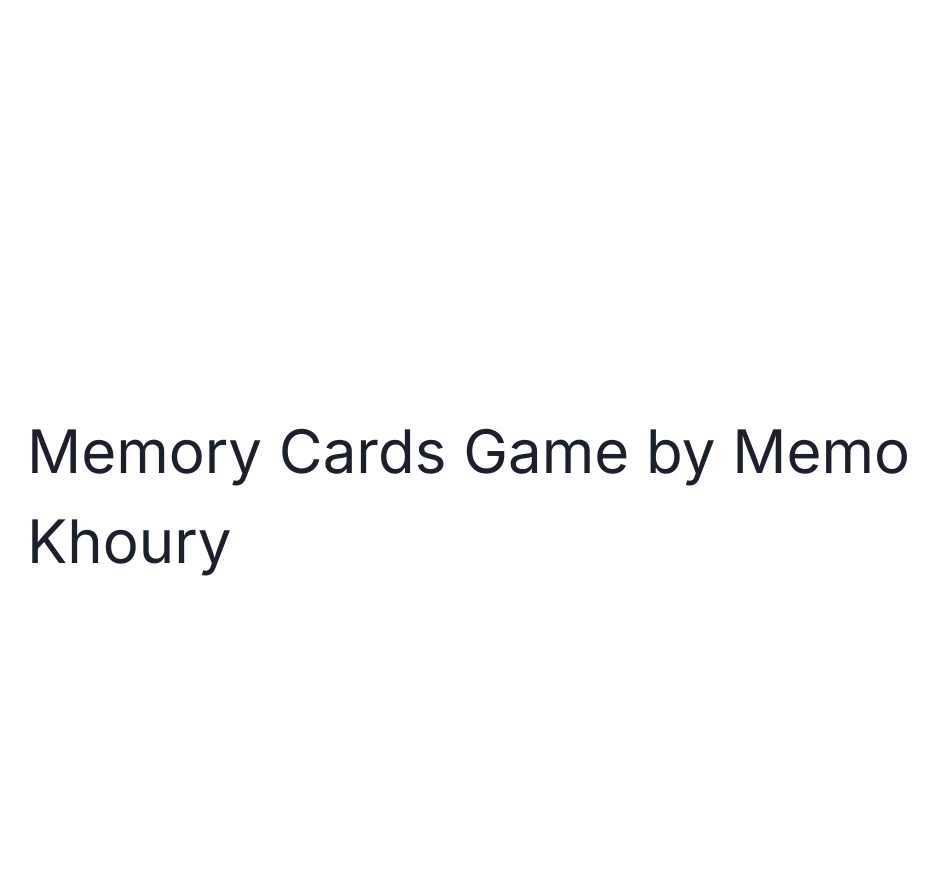
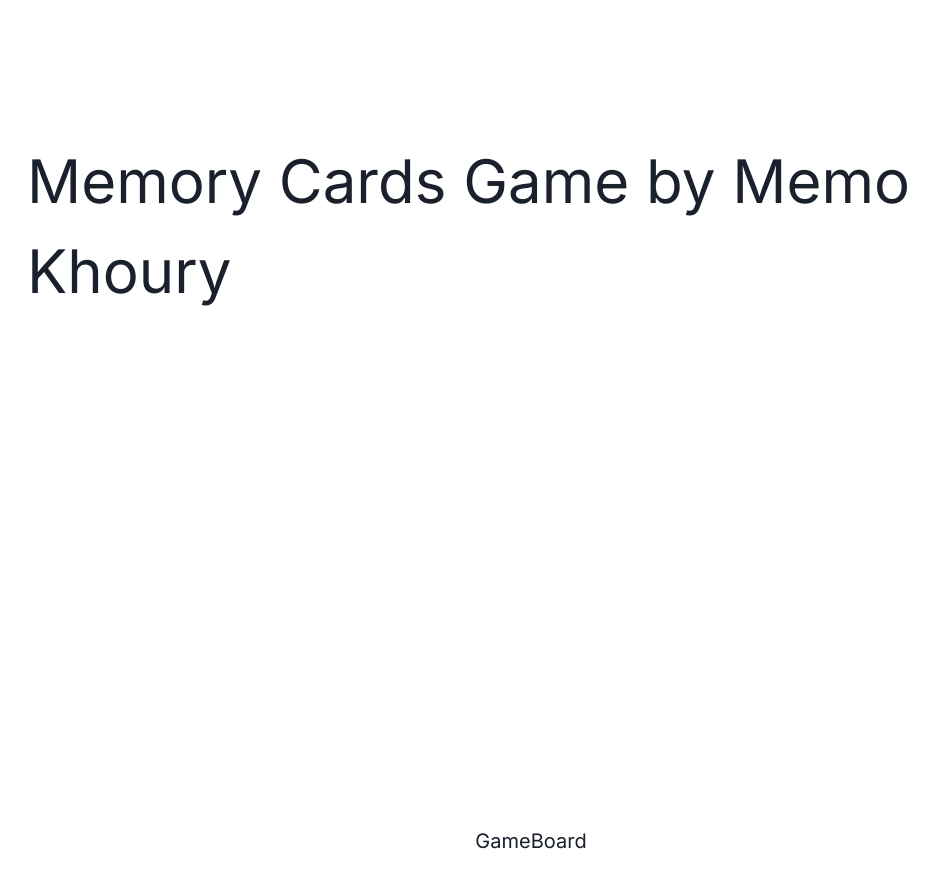
Before and after one commit to elclandestin0/game7-take-home-project, a Next.js app: page / in a window 1280 px wide. Shown: the top 888 px of the page, without its empty margins (109-1047 px from the left). Built offline with nearby package versions, Linux system fonts and the light colour scheme.

Commit message:
add gameboard

```diff
--- /dev/null
+++ b/src/components/GameBoard.tsx
@@ -0,0 +1,12 @@
+import { Text } from "@chakra-ui/react";
+import { useEffect, useState } from "react";
+
+const GameBoard = () => {
+  useEffect(() => {
+    console.log("GameBoard loaded!");
+  }, []);
+
+  return <Text fontSize="xl">GameBoard</Text>;
+};
+
+export default GameBoard;
--- a/src/pages/index.tsx
+++ b/src/pages/index.tsx
@@ -4,6 +4,7 @@ import { Inter } from "next/font/google";
 import styles from "@/styles/Home.module.css";
 
 import { Flex, Text } from "@chakra-ui/react";
+import  GameBoard  from "@/components/GameBoard";
 
 const inter = Inter({ subsets: ["latin"] });
 
@@ -17,14 +18,9 @@ export default function Home() {
         <link rel="icon" href="/favicon.ico" />
       </Head>
       <main className={`${styles.main} ${inter.className}`}>
-        <Flex
-          className={styles.main}
-          height="100vh"
-          alignItems="center"
-          justifyContent="center"
-          p={10}
-        >
-           <Text fontSize='6xl'>Memory Cards Game by Memo Khoury</Text>
+        <Flex className={styles.main} height="100vh" p={10}>
+          <Text fontSize="6xl">Memory Cards Game by Memo Khoury</Text>
+          <GameBoard />
         </Flex>
       </main>
     </>
```
